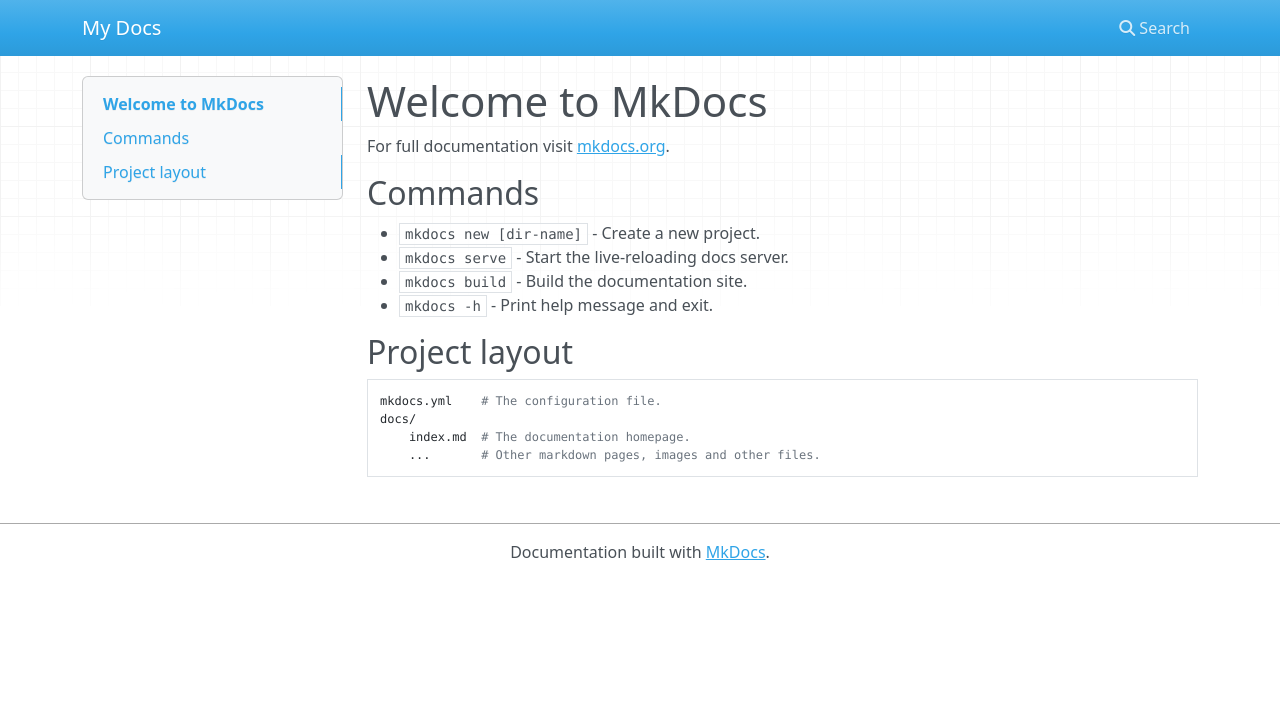
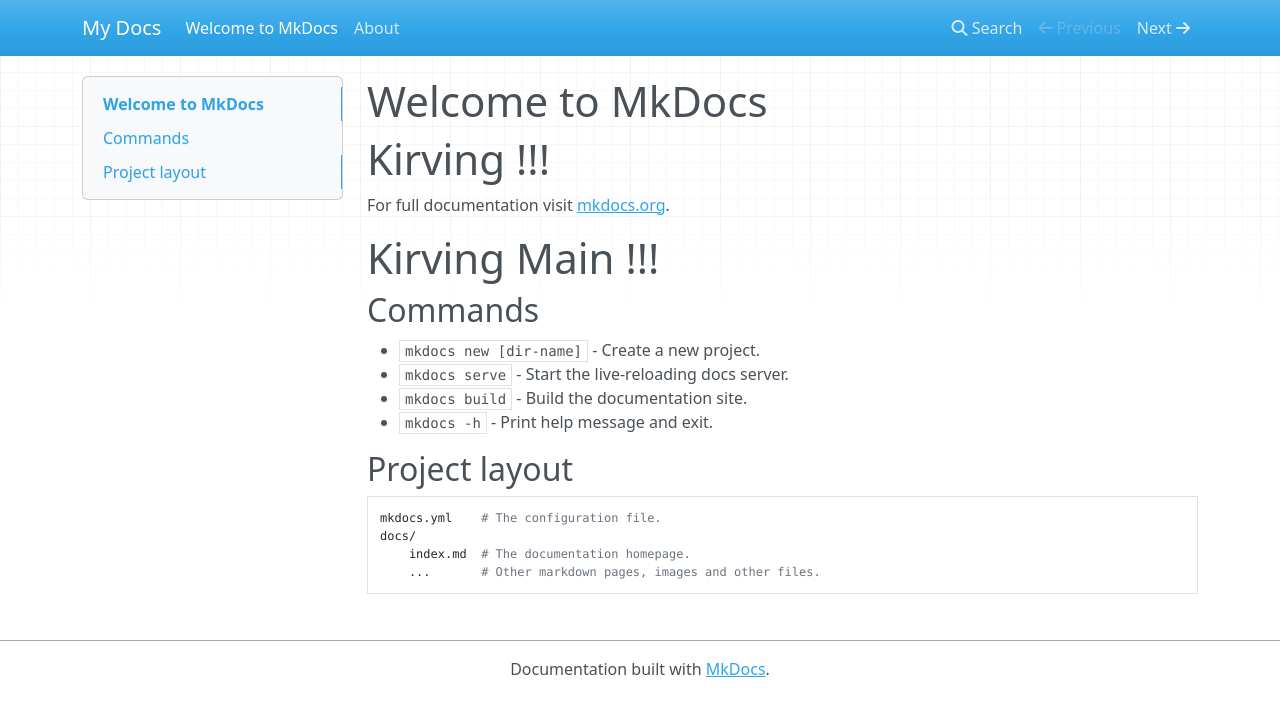
Before and after one commit to Laurent-G/myFirstMkdocs, an MkDocs documentation site: the page built from docs/index.md, in a window 1280 px wide. Shown: the top 716 px of the page. Built offline with MkDocs 1.6.1, drawn with Linux system fonts in a browser that asks for light colours; nearby versions of some CDN libraries.

Commit message:
ndex du main

```diff
--- a/docs/index.md
+++ b/docs/index.md
@@ -1,6 +1,12 @@
 # Welcome to MkDocs
+<body>
+   <h1>Kirving !!!</h1>
+</body>
+For full documentation visit [mkdocs.org](https://www.mkdocs.org).
 
-For full documentation visit [mkdocs.org](https://www.mkdocs.org).
+<body>
+   <h1>Kirving Main !!!</h1>
+</body>
 
 ## Commands
 
```
Also changed, not shown: docs/about.md (added).
